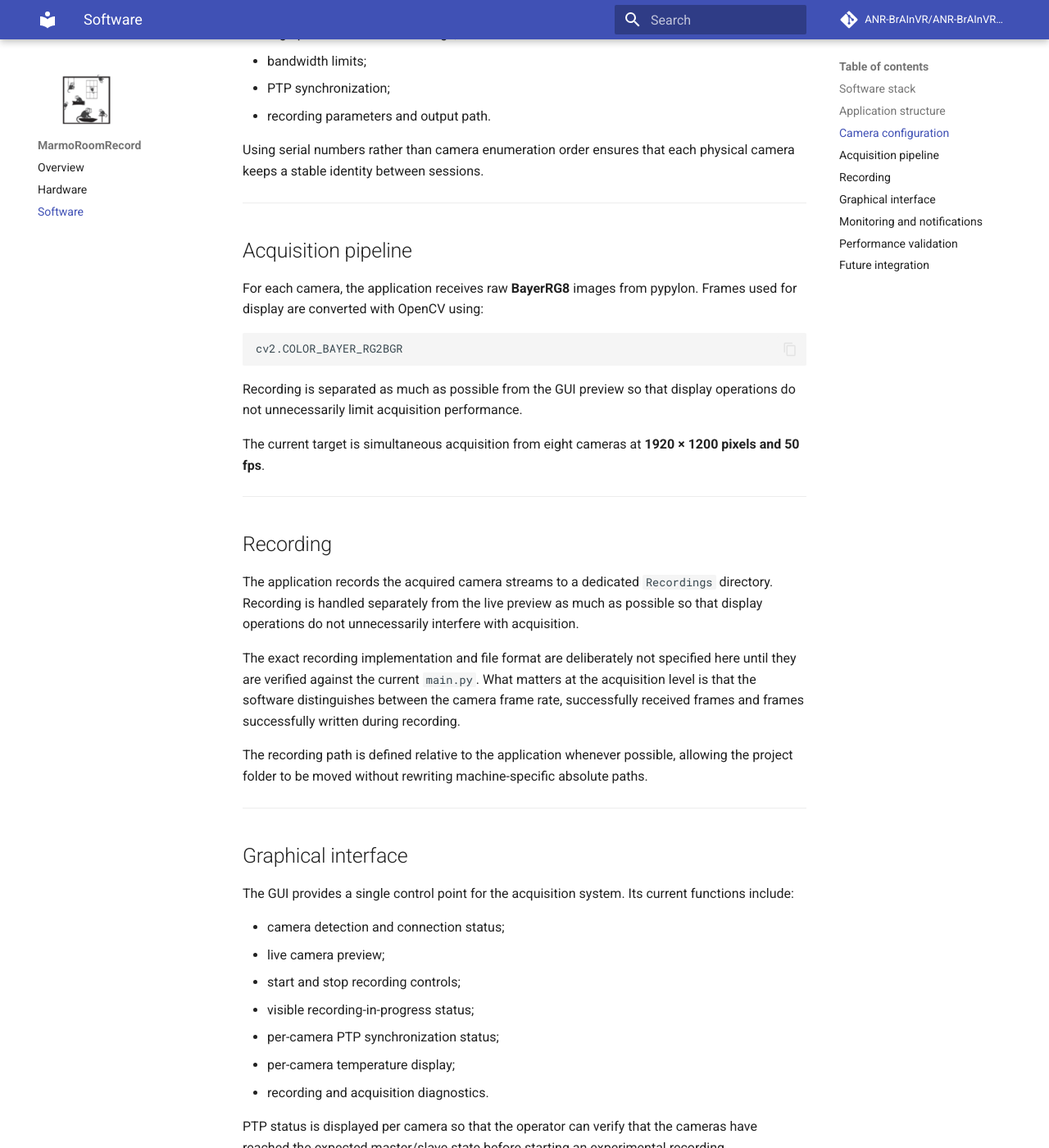
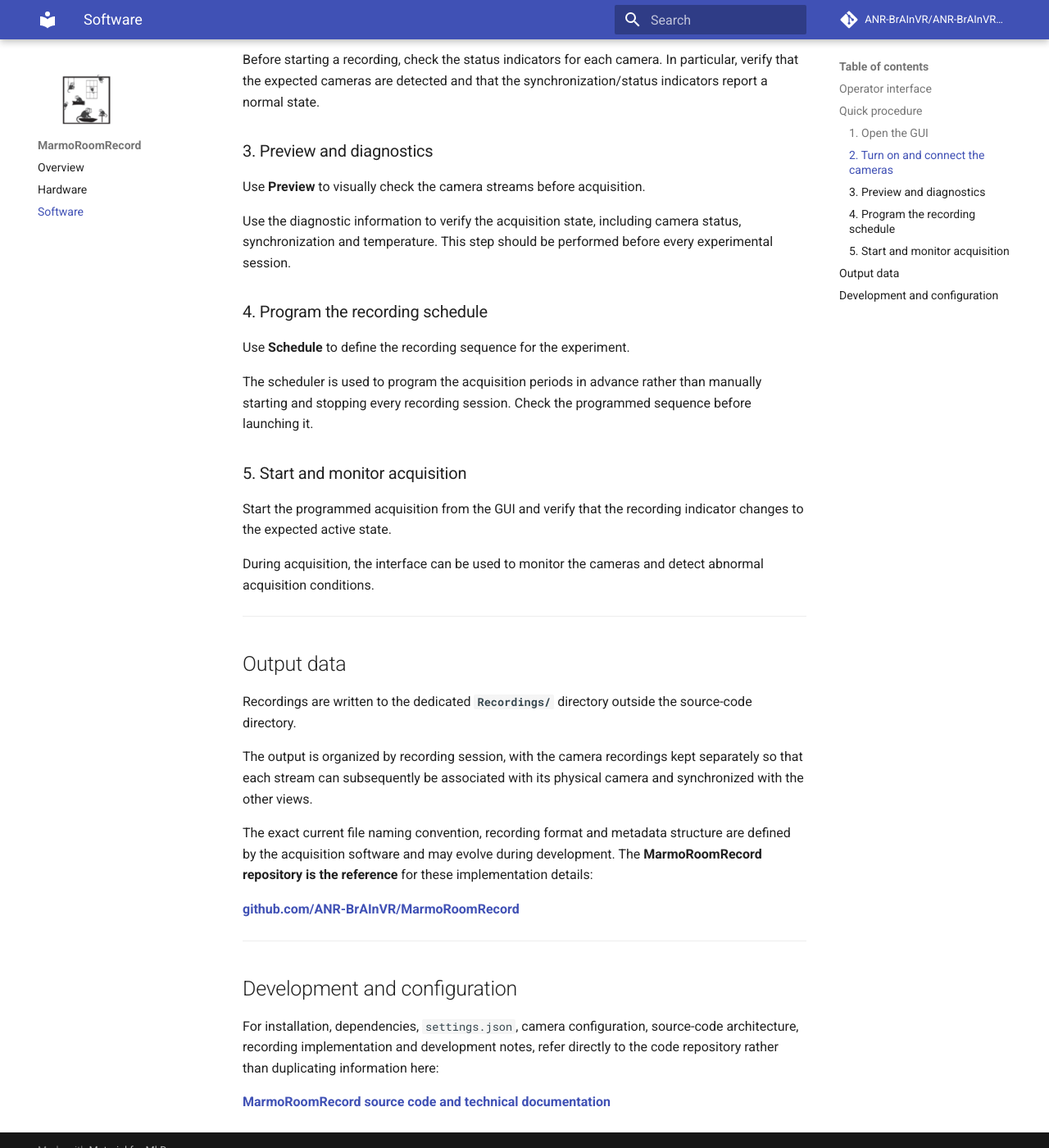
Before and after one commit to ANR-BrAInVR/ANR-BrAInVR.github.io, an MkDocs documentation site: the page built from docs/marmoroomrecord/software.md, in a window 1280 px wide and 1400 px high, scrolled down 1601 px. Shown: the whole window at 82% size. Built offline with MkDocs 1.6.1 and Material for MkDocs 9.7.7, drawn with Linux system fonts in a browser that asks for light colours; comment, search, counter and statistics services are not loaded; some of the changed text lies outside the part shown.

Commit message:
docs: simplify MarmoRoomRecord software user guide

````diff
--- a/docs/marmoroomrecord/software.md
+++ b/docs/marmoroomrecord/software.md
@@ -1,142 +1,69 @@
 # Software
 
-MarmoRoomRecord includes a dedicated Python acquisition application for configuring, synchronizing, monitoring and recording the eight Basler cameras.
+MarmoRoomRecord is operated through a lightweight graphical interface designed for routine multi-camera recording sessions.
 
-The software is intentionally kept lightweight: camera discovery, configuration and acquisition are handled directly through the Basler pylon SDK, with OpenCV used for image conversion and live preview.
+The acquisition software, source code, configuration files and technical development documentation are maintained in the dedicated repository:
+
+**[ANR-BrAInVR / MarmoRoomRecord](https://github.com/ANR-BrAInVR/MarmoRoomRecord)**
+
+This page is intentionally limited to the **operator workflow**. Implementation details and the current software architecture should be taken from the code repository above.
 
 ---
 
-## Software stack
+## Operator interface
 
-| Component | Role |
-|---|---|
-| Python 3.11 | Main acquisition application |
-| Basler pylon / pypylon | Camera discovery, configuration and image acquisition |
-| OpenCV | Image conversion and live preview |
-| JSON | Persistent acquisition settings |
-| ntfy | Remote recording notifications |
+![MarmoRoomRecord graphical interface](../assets/marmoroomrecord/marmoroomrecord_gui.png)
 
-The application runs on Windows on the dedicated acquisition computer.
+The main window provides access to camera connection and status, preview and diagnostics, recording controls, and scheduled acquisition.
 
 ---
 
-## Application structure
+## Quick procedure
 
-The acquisition program is deliberately compact and currently revolves around two main files:
+### 1. Open the GUI
 
-```text
-MarmoRoomRecord/
-├── main.py
-├── settings.json
-└── Recordings/
-```
+Start **MarmoRoomRecord** on the acquisition computer. The main window opens and provides the controls required for the recording session.
 
-`main.py` contains the graphical interface and acquisition logic. `settings.json` stores the camera and recording parameters so that the experimental configuration can be modified without editing the Python source code.
+### 2. Turn on and connect the cameras
 
-The `Recordings` directory is kept outside the development source directory in the local project layout, preventing recorded videos from being mixed with source files or committed to Git.
+Power on the camera system and connect the cameras from the GUI.
+
+Before starting a recording, check the status indicators for each camera. In particular, verify that the expected cameras are detected and that the synchronization/status indicators report a normal state.
+
+### 3. Preview and diagnostics
+
+Use **Preview** to visually check the camera streams before acquisition.
+
+Use the diagnostic information to verify the acquisition state, including camera status, synchronization and temperature. This step should be performed before every experimental session.
+
+### 4. Program the recording schedule
+
+Use **Schedule** to define the recording sequence for the experiment.
+
+The scheduler is used to program the acquisition periods in advance rather than manually starting and stopping every recording session. Check the programmed sequence before launching it.
+
+### 5. Start and monitor acquisition
+
+Start the programmed acquisition from the GUI and verify that the recording indicator changes to the expected active state.
+
+During acquisition, the interface can be used to monitor the cameras and detect abnormal acquisition conditions.
 
 ---
 
-## Camera configuration
+## Output data
 
-At startup, the application detects the configured Basler cameras by serial number and applies the parameters defined in `settings.json`.
+Recordings are written to the dedicated **`Recordings/`** directory outside the source-code directory.
 
-The software controls parameters including:
+The output is organized by recording session, with the camera recordings kept separately so that each stream can subsequently be associated with its physical camera and synchronized with the other views.
 
-- camera serial numbers;
-- image resolution;
-- frame rate;
-- exposure time;
-- gain;
-- GigE packet and resend settings;
-- bandwidth limits;
-- PTP synchronization;
-- recording parameters and output path.
+The exact current file naming convention, recording format and metadata structure are defined by the acquisition software and may evolve during development. The **MarmoRoomRecord repository is the reference** for these implementation details:
 
-Using serial numbers rather than camera enumeration order ensures that each physical camera keeps a stable identity between sessions.
+**[github.com/ANR-BrAInVR/MarmoRoomRecord](https://github.com/ANR-BrAInVR/MarmoRoomRecord)**
 
 ---
 
-## Acquisition pipeline
+## Development and configuration
 
-For each camera, the application receives raw **BayerRG8** images from pypylon. Frames used for display are converted with OpenCV using:
+For installation, dependencies, `settings.json`, camera configuration, source-code architecture, recording implementation and development notes, refer directly to the code repository rather than duplicating information here:
 
-```python
-cv2.COLOR_BAYER_RG2BGR
-```
-
-Recording is separated as much as possible from the GUI preview so that display operations do not unnecessarily limit acquisition performance.
-
-The current target is simultaneous acquisition from eight cameras at **1920 × 1200 pixels and 50 fps**.
-
----
-
-## Recording
-
-The application records the acquired camera streams to a dedicated `Recordings` directory. Recording is handled separately from the live preview as much as possible so that display operations do not unnecessarily interfere with acquisition.
-
-The exact recording implementation and file format are deliberately not specified here until they are verified against the current `main.py`. What matters at the acquisition level is that the software distinguishes between the camera frame rate, successfully received frames and frames successfully written during recording.
-
-The recording path is defined relative to the application whenever possible, allowing the project folder to be moved without rewriting machine-specific absolute paths.
-
----
-
-## Graphical interface
-
-The GUI provides a single control point for the acquisition system. Its current functions include:
-
-- camera detection and connection status;
-- live camera preview;
-- start and stop recording controls;
-- visible recording-in-progress status;
-- per-camera PTP synchronization status;
-- per-camera temperature display;
-- recording and acquisition diagnostics.
-
-PTP status is displayed per camera so that the operator can verify that the cameras have reached the expected master/slave state before starting an experimental recording.
-
----
-
-## Monitoring and notifications
-
-The application can send remote notifications through **ntfy**. Notifications are used to report important recording events without requiring the acquisition GUI to remain under constant observation.
-
-The current notification workflow includes:
-
-- successful recording start;
-- successful recording completion;
-- interrupted or abnormal recording termination.
-
-This is particularly useful for long-duration tests and recordings performed while the acquisition computer is located in a separate room.
-
----
-
-## Performance validation
-
-Development has included progressive tests from one camera to the complete eight-camera architecture.
-
-Single- and dual-camera testing showed that high frame rates are sensitive to network and host acquisition parameters: incomplete frames can appear when packet handling cannot keep up with the incoming GigE stream. Basler pylon Viewer has therefore also been used as a reference when separating camera/network limitations from Python application performance.
-
-Current validation focuses on the complete acquisition chain:
-
-```text
-Basler cameras
-      ↓
-pypylon acquisition
-      ↓
-frame handling / preview
-      ↓
-recording pipeline
-      ↓
-video files
-```
-
-The objective is sustained eight-camera recording with no acquisition or recorder drops over long sessions.
-
----
-
-## Future integration
-
-MarmoRoomRecord currently focuses on reliable synchronized video acquisition. The recordings will subsequently feed the broader BrAInVR analysis pipeline, including multi-animal pose estimation, individual tracking, 3D reconstruction and automated behavioural analysis.
-
-These analysis components are intentionally kept separate from the acquisition application so that recording reliability does not depend on the computational cost or development state of the downstream AI pipeline.
+**[MarmoRoomRecord source code and technical documentation](https://github.com/ANR-BrAInVR/MarmoRoomRecord)**
````
Also changed, not shown: docs/assets/marmoroomrecord/marmoroomrecord_gui.png (added).
